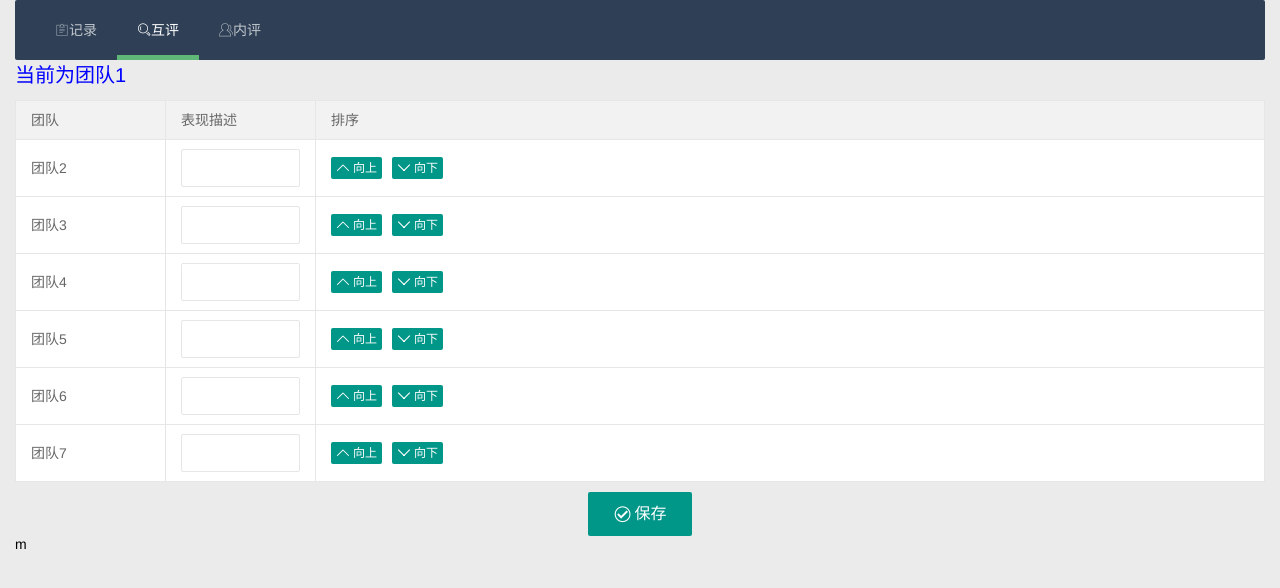
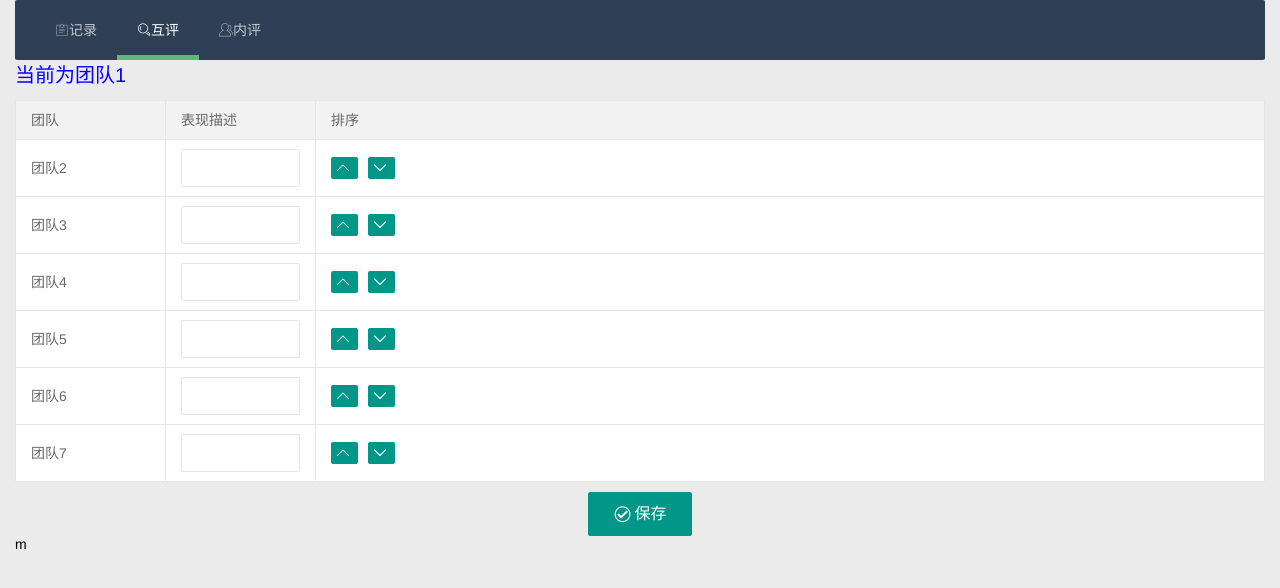
Before and after one commit to fangrenfu/team, a plain HTML site: page other.html in a window 1280 px wide. Drawn offline with Linux system fonts and the light colour scheme.

Commit message:
修改图标

```diff
--- a/other.html
+++ b/other.html
@@ -53,32 +53,32 @@
         <tr>
             <td>团队2</td>
             <td><div class="layui-input-inline"><input id="teachername2"  class="layui-input" value=" "/></div></td>
-            <td><button class="layui-btn layui-btn-xs"><i class="layui-icon">&#xe619;</i>向上</button><button class="layui-btn layui-btn-xs"><i class="layui-icon">&#xe61a;</i>向下</button></td>
+            <td><button class="layui-btn layui-btn-xs"><i class="layui-icon">&#xe619;</i></button><button class="layui-btn layui-btn-xs"><i class="layui-icon">&#xe61a;</i></button></td>
         </tr>
         <tr>
             <td>团队3</td>
             <td><div class="layui-input-inline"><input id="teachername3"  class="layui-input" value=" "/></div></td>
-            <td><button class="layui-btn layui-btn-xs"><i class="layui-icon">&#xe619;</i>向上</button><button class="layui-btn layui-btn-xs"><i class="layui-icon">&#xe61a;</i>向下</button></td>
+            <td><button class="layui-btn layui-btn-xs"><i class="layui-icon">&#xe619;</i></button><button class="layui-btn layui-btn-xs"><i class="layui-icon">&#xe61a;</i></button></td>
         </tr>
         <tr>
             <td>团队4</td>
             <td><div class="layui-input-inline"><input id="teachername4"  class="layui-input" value=" "/></div></td>
-            <td><button class="layui-btn layui-btn-xs"><i class="layui-icon">&#xe619;</i>向上</button><button class="layui-btn layui-btn-xs"><i class="layui-icon">&#xe61a;</i>向下</button></td>
+            <td><button class="layui-btn layui-btn-xs"><i class="layui-icon">&#xe619;</i></button><button class="layui-btn layui-btn-xs"><i class="layui-icon">&#xe61a;</i></button></td>
         </tr>
         <tr>
             <td>团队5</td>
             <td><div class="layui-input-inline"><input id="teachername5"  class="layui-input" value=" "/></div></td>
-            <td><button class="layui-btn layui-btn-xs"><i class="layui-icon">&#xe619;</i>向上</button><button class="layui-btn layui-btn-xs"><i class="layui-icon">&#xe61a;</i>向下</button></td>
+            <td><button class="layui-btn layui-btn-xs"><i class="layui-icon">&#xe619;</i></button><button class="layui-btn layui-btn-xs"><i class="layui-icon">&#xe61a;</i></button></td>
         </tr>
         <tr>
             <td>团队6</td>
             <td><div class="layui-input-inline"><input id="teachername6"  class="layui-input" value=" "/></div></td>
-            <td><button class="layui-btn layui-btn-xs"><i class="layui-icon">&#xe619;</i>向上</button><button class="layui-btn layui-btn-xs"><i class="layui-icon">&#xe61a;</i>向下</button></td>
+            <td><button class="layui-btn layui-btn-xs"><i class="layui-icon">&#xe619;</i></button><button class="layui-btn layui-btn-xs"><i class="layui-icon">&#xe61a;</i></button></td>
         </tr>
         <tr>
             <td>团队7</td>
             <td><div class="layui-input-inline"><input id="teachername7"  class="layui-input" value=" "/></div></td>
-            <td><button class="layui-btn layui-btn-xs"><i class="layui-icon">&#xe619;</i>向上</button><button class="layui-btn layui-btn-xs"><i class="layui-icon">&#xe61a;</i>向下</button></td>
+            <td><button class="layui-btn layui-btn-xs"><i class="layui-icon">&#xe619;</i></button><button class="layui-btn layui-btn-xs"><i class="layui-icon">&#xe61a;</i></button></td>
         </tr>
         </tbody>
     </table>
```
Also changed, not shown: teacher.html (+3 -3 lines).
